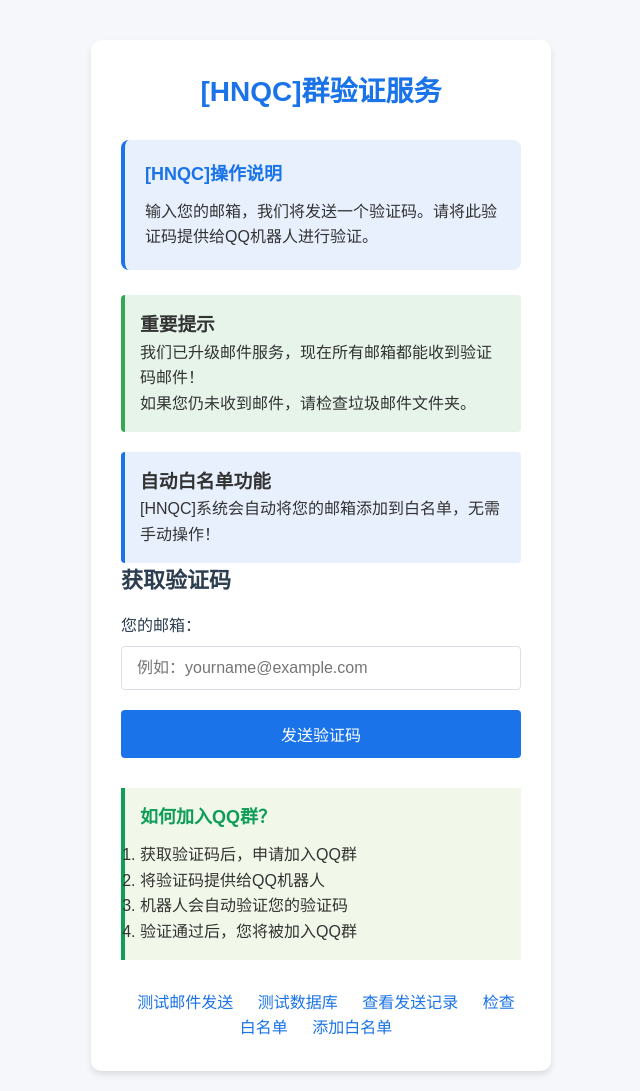
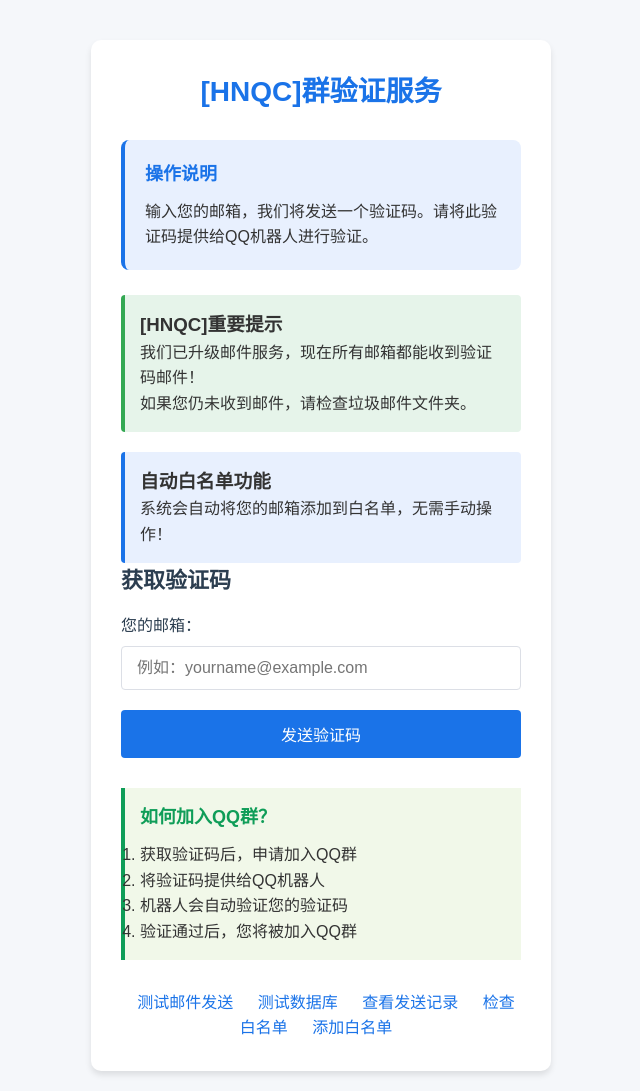
Before and after one commit to HNQC/email-verifier, a Flask app: page / in a window 1280 px wide. Shown: the whole page, without its empty margins (319-959 px from the left). Run offline with Flask 3, Linux system fonts and the light colour scheme.

Commit message:
Update index.html

```diff
--- a/templates/index.html
+++ b/templates/index.html
@@ -188,19 +188,19 @@
         </header>
 
         <div class="instructions">
-            <h3>[HNQC]操作说明</h3>
+            <h3>操作说明</h3>
             <p>输入您的邮箱，我们将发送一个验证码。请将此验证码提供给QQ机器人进行验证。</p>
         </div>
 
         <div class="success-message">
-            <h3>重要提示</h3>
+            <h3>[HNQC]重要提示</h3>
             <p>我们已升级邮件服务，现在所有邮箱都能收到验证码邮件！</p>
             <p>如果您仍未收到邮件，请检查垃圾邮件文件夹。</p>
         </div>
 
         <div class="auto-whitelist">
             <h3>自动白名单功能</h3>
-            <p>[HNQC]系统会自动将您的邮箱添加到白名单，无需手动操作！</p>
+            <p>系统会自动将您的邮箱添加到白名单，无需手动操作！</p>
         </div>
 
         <div class="section">
```
